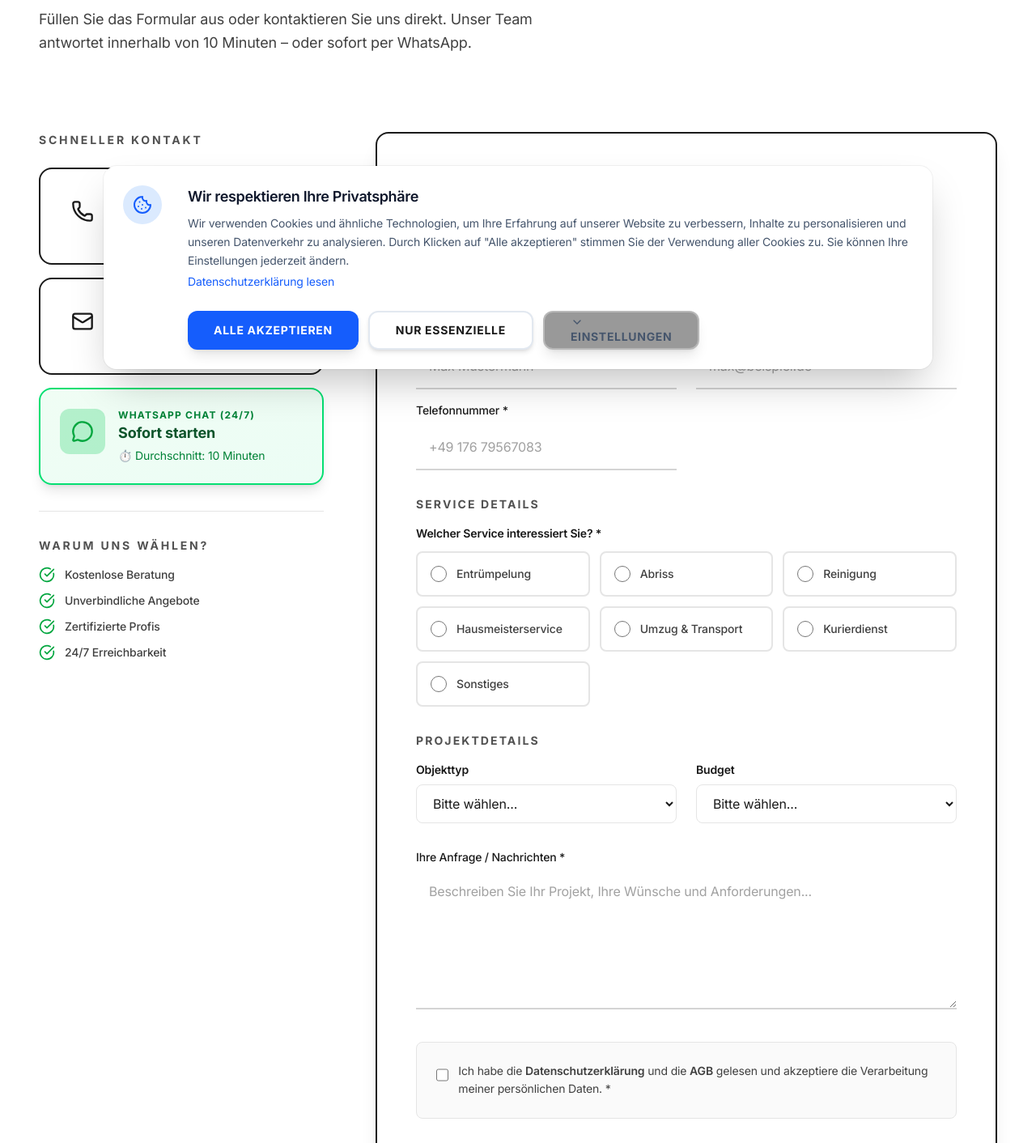
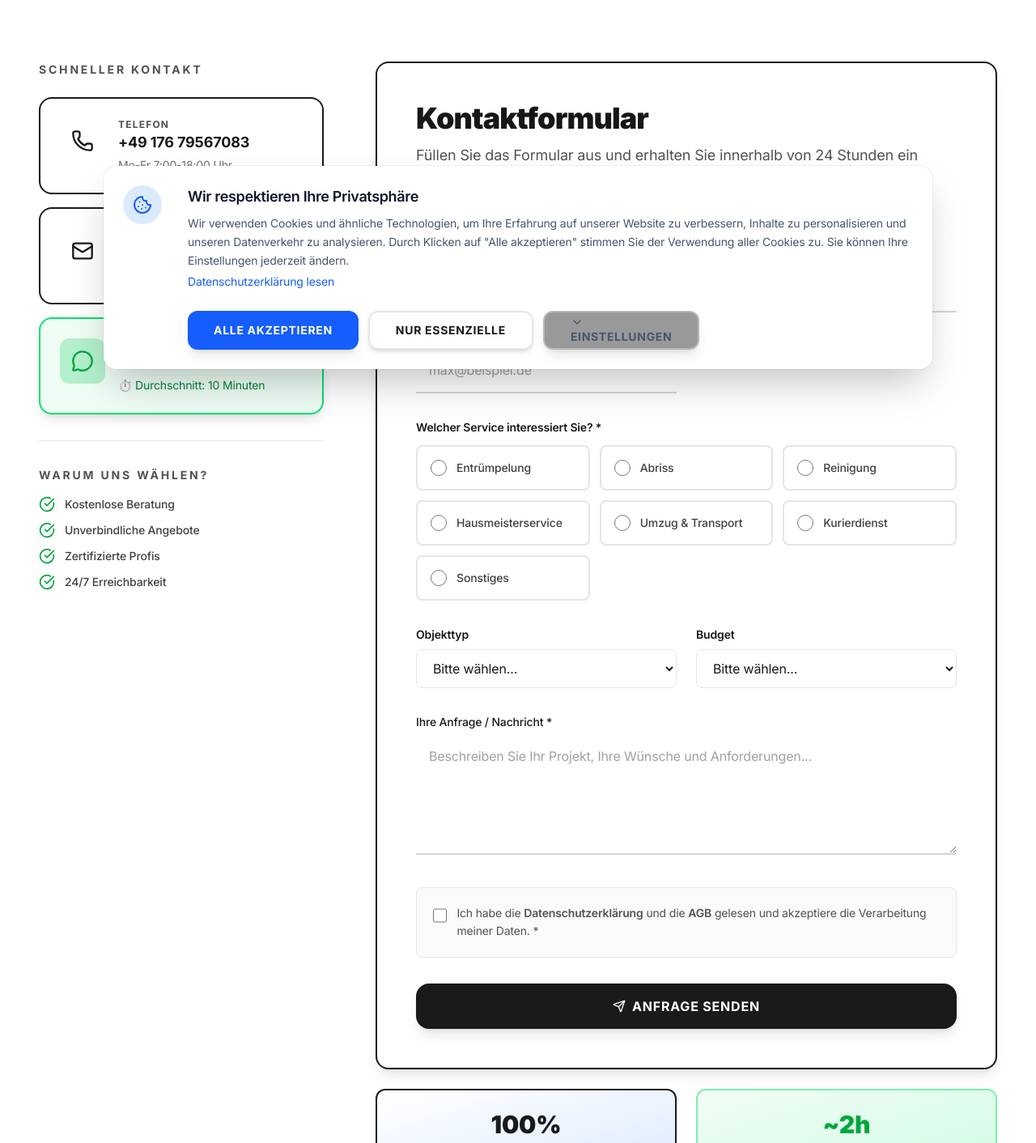
Before and after one commit to lucawil07/website_bcgroup, a Next.js app: page /kontakt in a window 1280 px wide. Shown: the part 320-1732 px from the top of the page at 81% size. Built offline with nearby package versions, Linux system fonts and the light colour scheme.

Commit message:
fixed contact

```diff
--- a/app/globals.css
+++ b/app/globals.css
@@ -175,6 +175,8 @@ body {
   position: relative;
   line-height: 1.6;
   letter-spacing: -0.01em;
+  min-height: 100vh;
+  min-height: 100dvh;
 }
 
 /* Optimize performance for animations */
--- a/app/kontakt/page.tsx
+++ b/app/kontakt/page.tsx
@@ -14,43 +14,93 @@ export const metadata: Metadata = {
 export default function ContactPage() {
   return (
     <>
-      {/* Hero Section */}
-      <Section background="white" padding="medium" className="relative pb-0">
+      {/* Hero Section - Compact on Mobile, Full on Desktop */}
+      <Section background="white" padding="small" className="relative pb-0 pt-4 md:pt-8 lg:pt-12">
         <Container>
           <div className="max-w-3xl">
-            <div className="mb-3">
+            <div className="mb-3 hidden md:block">
               <span className="inline-block text-accent font-bold text-xs uppercase tracking-[0.3em]">
                 Kontakt & Beratung
               </span>
             </div>
+            <h1 className="text-2xl md:text-5xl lg:text-6xl font-black text-neutral-900 mb-2 md:mb-4 leading-tight">
+              <span className="text-accent">Kontakt</span> aufnehmen
+            </h1>
+            <p className="text-sm md:text-lg text-neutral-600 leading-relaxed max-w-2xl">
+              <span className="md:hidden">Formular ausfüllen oder direkt anrufen.</span>
+              <span className="hidden md:inline">Füllen Sie das Formular aus oder kontaktieren Sie uns direkt. Unser Team antwortet innerhalb von 10 Minuten – oder sofort per WhatsApp.</span>
+            </p>
+          </div>
 
-            <h1 className="text-4xl md:text-5xl lg:text-6xl font-black text-neutral-900 mb-3 leading-tight">
-              <span className="text-accent">Kontakt</span>
-              <br />
-              aufnehmen
-            </h1>
-
-            <p className="text-base md:text-lg text-neutral-700 leading-relaxed max-w-2xl">
-              Füllen Sie das Formular aus oder kontaktieren Sie uns direkt. Unser Team antwortet
-              innerhalb von 10 Minuten – oder sofort per WhatsApp.
-            </p>
+          {/* Mobile Quick Contact - Compact Horizontal */}
+          <div className="flex gap-2 mt-4 lg:hidden">
+            <a
+              href="tel:+4917679567083"
+              className="flex-1 flex items-center justify-center gap-2 p-3 rounded-xl bg-secondary/10 border border-secondary/30 text-secondary font-semibold text-sm"
+            >
+              <Phone className="w-4 h-4" />
+              Anrufen
+            </a>
+            <a
+              href="https://wa.me/4917679567083?text=Hallo%2C%20ich%20interessiere%20mich%20f%C3%BCr%20Ihre%20Dienstleistungen"
+              target="_blank"
+              rel="noopener noreferrer"
+              className="flex-1 flex items-center justify-center gap-2 p-3 rounded-xl bg-green-500 text-white font-semibold text-sm"
+            >
+              <MessageCircle className="w-4 h-4" />
+              WhatsApp
+            </a>
           </div>
         </Container>
       </Section>
 
       {/* Main Contact Section */}
-      <Section background="white" padding="medium" className="relative" id="contact-form">
+      <Section background="white" padding="small" className="relative pt-4 md:pt-8 lg:pt-12" id="contact-form">
         <Container size="wide">
-          <div className="grid grid-cols-1 lg:grid-cols-3 gap-12 lg:gap-16">
-            {/* Left Sidebar - Contact Info & Quick Links */}
-            <div className="lg:col-span-1 space-y-8">
-              {/* Quick Contact Methods */}
+          <div className="grid grid-cols-1 lg:grid-cols-3 gap-6 lg:gap-16">
+            {/* Form First on Mobile */}
+            <div className="lg:col-span-2 order-1 lg:order-2">
+              {/* Card Container */}
+              <div className="bg-white border-2 border-secondary/20 rounded-xl md:rounded-2xl shadow-lg p-4 md:p-8 lg:p-12 lg:sticky lg:top-28">
+                <div className="mb-4 md:mb-8 hidden md:block">
+                  <h2 className="text-2xl md:text-3xl lg:text-4xl font-black text-neutral-900 mb-2 md:mb-3">
+                    Kontaktformular
+                  </h2>
+                  <p className="text-neutral-600 text-sm md:text-lg">
+                    Füllen Sie das Formular aus und erhalten Sie innerhalb von 24 Stunden ein personalisiertes Angebot.
+                  </p>
+                </div>
+
+                {/* Mobile: simpler form, Desktop: full form */}
+                <div className="lg:hidden">
+                  <ContactForm showPropertyType={false} showBudget={false} />
+                </div>
+                <div className="hidden lg:block">
+                  <ContactForm showPropertyType={true} showBudget={true} />
+                </div>
+              </div>
+
+              {/* Stats */}
+              <div className="mt-6 hidden md:grid grid-cols-2 gap-4 lg:gap-6">
+                <div className="bg-gradient-to-br from-secondary/20 to-blue-100 border-2 border-secondary/30 rounded-xl p-4 lg:p-6 text-center hover:shadow-lg transition-shadow">
+                  <div className="text-2xl lg:text-3xl font-black text-secondary mb-1 lg:mb-2">100%</div>
+                  <p className="text-xs lg:text-sm font-bold text-neutral-700">Kostenlose Erstberatung</p>
+                </div>
+                <div className="bg-gradient-to-br from-green-50 to-emerald-100 border-2 border-green-300 rounded-xl p-4 lg:p-6 text-center hover:shadow-lg transition-shadow">
+                  <div className="text-2xl lg:text-3xl font-black text-green-600 mb-1 lg:mb-2">~2h</div>
+                  <p className="text-xs lg:text-sm font-bold text-neutral-700">Durchschnittliche Antwortzeit</p>
+                </div>
+              </div>
+            </div>
+
+            {/* Sidebar - Hidden on mobile, shown on desktop */}
+            <div className="lg:col-span-1 order-2 lg:order-1 hidden lg:block space-y-8">
+              {/* Quick Contact Methods - Desktop only */}
               <div className="space-y-4">
                 <h3 className="text-sm font-bold uppercase tracking-[0.2em] text-neutral-600 mb-6">
                   Schneller Kontakt
                 </h3>
 
-                {/* Phone */}
                 <a
                   href="tel:+4917679567083"
                   className="group flex items-start gap-4 p-6 rounded-2xl hover:bg-blue-50 transition-all duration-300 border-2 border-secondary/30 hover:border-secondary/80 hover:shadow-lg"
@@ -59,17 +109,12 @@ export default function ContactPage() {
                     <Phone className="w-7 h-7 text-secondary" />
                   </div>
                   <div className="flex-1">
-                    <div className="text-xs font-bold uppercase tracking-[0.1em] text-neutral-600">
-                      Telefon
-                    </div>
-                    <div className="text-lg font-bold text-neutral-900 group-hover:text-secondary transition-colors">
-                      +49 176 79567083
-                    </div>
+                    <div className="text-xs font-bold uppercase tracking-[0.1em] text-neutral-600">Telefon</div>
+                    <div className="text-lg font-bold text-neutral-900 group-hover:text-secondary transition-colors">+49 176 79567083</div>
                     <div className="text-sm text-neutral-500 mt-1">Mo-Fr 7:00-18:00 Uhr</div>
                   </div>
                 </a>
 
-                {/* Email */}
                 <a
                   href="mailto:info@bcgroup.berlin"
                   className="group flex items-start gap-4 p-6 rounded-2xl hover:bg-blue-50 transition-all duration-300 border-2 border-secondary/30 hover:border-secondary/80 hover:shadow-lg"
@@ -78,17 +123,12 @@ export default function ContactPage() {
                     <Mail className="w-7 h-7 text-secondary" />
                   </div>
                   <div className="flex-1">
-                    <div className="text-xs font-bold uppercase tracking-[0.1em] text-neutral-600">
-                      E-Mail
-                    </div>
-                    <div className="text-lg font-bold text-neutral-900 group-hover:text-secondary transition-colors">
-                      info@bcgroup.berlin
-                    </div>
+                    <div className="text-xs font-bold uppercase tracking-[0.1em] text-neutral-600">E-Mail</div>
+                    <div className="text-lg font-bold text-neutral-900 group-hover:text-secondary transition-colors">info@bcgroup.berlin</div>
                     <div className="text-sm text-neutral-500 mt-1">Antwort in 24 Stunden</div>
                   </div>
                 </a>
 
-                {/* WhatsApp - Highlighted */}
                 <a
                   href="https://wa.me/4917679567083?text=Hallo%2C%20ich%20interessiere%20mich%20f%C3%BCr%20Ihre%20Dienstleistungen"
                   target="_blank"
@@ -99,24 +139,20 @@ export default function ContactPage() {
                     <MessageCircle className="w-7 h-7 text-green-600" />
                   </div>
                   <div className="flex-1">
-                    <div className="text-xs font-bold uppercase tracking-[0.1em] text-green-700">
-                      WhatsApp Chat (24/7)
-                    </div>
+                    <div className="text-xs font-bold uppercase tracking-[0.1em] text-green-700">WhatsApp Chat (24/7)</div>
                     <div className="text-lg font-bold text-green-900">Sofort starten</div>
                     <div className="text-sm text-green-700 mt-1">⏱️ Durchschnitt: 10 Minuten</div>
                   </div>
                 </a>
               </div>
 
-
               {/* Why Choose Us */}
               <div className="space-y-4 pt-8 border-t border-neutral-200">
                 <h3 className="text-sm font-bold uppercase tracking-[0.2em] text-neutral-600">
                   Warum uns wählen?
                 </h3>
-
                 <div className="space-y-3">
-                {[
+                  {[
                     'Kostenlose Beratung',
                     'Unverbindliche Angebote',
                     'Zertifizierte Profis',
@@ -127,40 +163,6 @@ export default function ContactPage() {
                       <span className="text-sm font-medium text-neutral-700">{item}</span>
                     </div>
                   ))}
-                </div>
-              </div>
-            </div>
-
-            {/* Right Content - Form */}
-            <div className="lg:col-span-2">
-              {/* Card Container */}
-              <div className="bg-white border-2 border-secondary/20 rounded-2xl shadow-xl p-8 md:p-12 sticky top-28">
-                <div className="mb-10">
-                  <h2 className="text-3xl md:text-4xl font-black text-neutral-900 mb-3">
-                    Kontaktformular
-                  </h2>
-                  <p className="text-neutral-600 text-lg">
-                    Füllen Sie das Formular aus und erhalten Sie innerhalb von 24 Stunden ein
-                    personalisiertes Angebot.
-                  </p>
-                </div>
-
-                <ContactForm showPropertyType={true} showBudget={true} />
-              </div>
-
-              {/* Additional Info */}
-              <div className="mt-8 grid grid-cols-2 gap-4 md:gap-6">
-                <div className="bg-gradient-to-br from-secondary/20 to-blue-100 border-2 border-secondary/30 rounded-xl p-6 text-center hover:shadow-lg transition-shadow">
-                  <div className="text-3xl font-black text-secondary mb-2">100%</div>
-                  <p className="text-sm font-bold text-neutral-700">
-                    Kostenlose Erstberatung
-                  </p>
-                </div>
-                <div className="bg-gradient-to-br from-green-50 to-emerald-100 border-2 border-green-300 rounded-xl p-6 text-center hover:shadow-lg transition-shadow">
-                  <div className="text-3xl font-black text-green-600 mb-2">~2h</div>
-                  <p className="text-sm font-bold text-neutral-700">
-                    Durchschnittliche Antwortzeit
-                  </p>
                 </div>
               </div>
             </div>
--- a/app/layout.tsx
+++ b/app/layout.tsx
@@ -101,16 +101,11 @@ export default function RootLayout({
         <link rel="preconnect" href="https://fonts.gstatic.com" crossOrigin="anonymous" />
       </head>
       <body className={`${inter.className} ${inter.variable} antialiased`}>
-        {/* Skip link for accessibility */}
-        <a href="#main-content" className="skip-link">
-          Zum Hauptinhalt springen
-        </a>
-
         <MobileMenuProvider>
           <StructuredData data={localBusinessSchema} />
-          <div className="min-h-screen overflow-x-hidden">
+          <div className="min-h-screen flex flex-col overflow-x-hidden bg-neutral-900">
             <Header />
-            <main id="main-content" className="relative overflow-x-hidden">
+            <main id="main-content" className="relative overflow-x-hidden flex-1 bg-white">
               {children}
             </main>
             <Footer />
--- a/components/forms/ContactForm.tsx
+++ b/components/forms/ContactForm.tsx
@@ -5,7 +5,7 @@ import { useForm } from 'react-hook-form'
 import { zodResolver } from '@hookform/resolvers/zod'
 import { z } from 'zod'
 import { Button, Input, Textarea } from '@/components/ui'
-import { Send, CheckCircle, AlertCircle, MessageCircle } from 'lucide-react'
+import { Send, CheckCircle, AlertCircle } from 'lucide-react'
 
 const contactSchema = z.object({
   name: z.string().min(2, 'Name muss mindestens 2 Zeichen lang sein'),
@@ -109,50 +109,57 @@ export default function ContactForm({
   }
 
   return (
-    <form onSubmit={handleSubmit(onSubmit)} className="space-y-8">
+    <form onSubmit={handleSubmit(onSubmit)} className="space-y-4 md:space-y-8">
       {/* Personal Information */}
-      <div className="space-y-4">
-        <h3 className="text-sm font-bold uppercase tracking-[0.15em] text-neutral-600">
+      <div className="space-y-3 md:space-y-4">
+        <h3 className="hidden md:block text-sm font-bold uppercase tracking-[0.15em] text-neutral-600">
           Kontaktinformationen
         </h3>
-        <div className="grid grid-cols-1 md:grid-cols-2 gap-6">
+        <div className="grid grid-cols-1 md:grid-cols-2 gap-3 md:gap-6">
           <Input
-            label="Vollständiger Name *"
+            label="Name *"
             {...register('name')}
             error={errors.name?.message}
             placeholder="Max Mustermann"
           />
           <Input
-            label="E-Mail-Adresse *"
+            label="Telefon *"
+            type="tel"
+            {...register('phone')}
+            error={errors.phone?.message}
+            placeholder="+49 176 12345678"
+          />
+        </div>
+        <div className="md:grid md:grid-cols-2 md:gap-6">
+          <Input
+            label="E-Mail *"
             type="email"
             {...register('email')}
             error={errors.email?.message}
             placeholder="max@beispiel.de"
           />
         </div>
-
-        <div className="grid grid-cols-1 md:grid-cols-2 gap-6">
-          <Input
-            label="Telefonnummer *"
-            type="tel"
-            {...register('phone')}
-            error={errors.phone?.message}
-            placeholder="+49 176 79567083"
-          />
-        </div>
       </div>
 
-      {/* Service Selection */}
-      <div className="space-y-4">
-        <h3 className="text-sm font-bold uppercase tracking-[0.15em] text-neutral-600">
-          Service Details
-        </h3>
-        <div className="space-y-4">
+      {/* Service Selection - Compact dropdown on mobile, grid on desktop */}
       <div>
-            <label className="block text-sm font-semibold text-neutral-900 mb-3">
+        <label className="block text-sm font-semibold text-neutral-900 mb-2 md:mb-3">
           Welcher Service interessiert Sie? *
         </label>
-            <div className="grid grid-cols-2 md:grid-cols-3 gap-3">
+        {/* Mobile: Dropdown */}
+        <select
+          {...register('service')}
+          className="md:hidden w-full px-3 py-2.5 bg-white border border-neutral-200 rounded-lg focus:outline-none focus:ring-2 focus:ring-secondary focus:border-transparent text-sm"
+        >
+          <option value="">Service wählen...</option>
+          {services.map((svc) => (
+            <option key={svc.value} value={svc.value}>
+              {svc.label}
+            </option>
+          ))}
+        </select>
+        {/* Desktop: Grid */}
+        <div className="hidden md:grid grid-cols-2 lg:grid-cols-3 gap-3">
           {services.map((svc) => (
             <label
               key={svc.value}
@@ -168,9 +175,7 @@ export default function ContactForm({
                 {...register('service')}
                 className="w-5 h-5 accent-secondary"
               />
-                  <span className="text-sm font-medium text-neutral-700">
-                    {svc.label}
-                  </span>
+              <span className="text-sm font-medium text-neutral-700">{svc.label}</span>
             </label>
           ))}
         </div>
@@ -181,24 +186,18 @@ export default function ContactForm({
           </p>
         )}
       </div>
-        </div>
-      </div>
 
       {/* Property & Budget Information */}
       {(showPropertyType || showBudget) && (
-        <div className="space-y-4">
-          <h3 className="text-sm font-bold uppercase tracking-[0.15em] text-neutral-600">
-            Projektdetails
-          </h3>
-          <div className="grid grid-cols-1 md:grid-cols-2 gap-6">
+        <div className="grid grid-cols-1 md:grid-cols-2 gap-3 md:gap-6">
           {showPropertyType && (
             <div>
-                <label className="block text-sm font-semibold text-neutral-900 mb-2">
+              <label className="block text-sm font-semibold text-neutral-900 mb-1.5 md:mb-2">
                 Objekttyp
               </label>
               <select
                 {...register('propertyType')}
-                  className="w-full px-4 py-3 bg-white border border-neutral-200 rounded-lg focus:outline-none focus:ring-2 focus:ring-secondary focus:border-transparent transition-all"
+                className="w-full px-3 md:px-4 py-2.5 md:py-3 bg-white border border-neutral-200 rounded-lg focus:outline-none focus:ring-2 focus:ring-secondary focus:border-transparent text-sm md:text-base"
               >
                 <option value="">Bitte wählen...</option>
                 {propertyTypes.map((type) => (
@@ -209,15 +208,14 @@ export default function ContactForm({
               </select>
             </div>
           )}
-
           {showBudget && (
             <div>
-                <label className="block text-sm font-semibold text-neutral-900 mb-2">
+              <label className="block text-sm font-semibold text-neutral-900 mb-1.5 md:mb-2">
                 Budget
               </label>
               <select
                 {...register('budget')}
-                  className="w-full px-4 py-3 bg-white border border-neutral-200 rounded-lg focus:outline-none focus:ring-2 focus:ring-secondary focus:border-transparent transition-all"
+                className="w-full px-3 md:px-4 py-2.5 md:py-3 bg-white border border-neutral-200 rounded-lg focus:outline-none focus:ring-2 focus:ring-secondary focus:border-transparent text-sm md:text-base"
               >
                 <option value="">Bitte wählen...</option>
                 {budgetRanges.map((range) => (
@@ -229,100 +227,91 @@ export default function ContactForm({
             </div>
           )}
         </div>
-        </div>
       )}
 
       {/* Message */}
-      <div className="space-y-4">
+      <div>
+        {/* Mobile: shorter textarea */}
+        <div className="md:hidden">
           <Textarea
-          label="Ihre Anfrage / Nachrichten *"
+            label="Ihre Nachricht *"
+            {...register('message')}
+            error={errors.message?.message}
+            placeholder="Beschreiben Sie kurz Ihr Anliegen..."
+            rows={3}
+          />
+        </div>
+        {/* Desktop: larger textarea */}
+        <div className="hidden md:block">
+          <Textarea
+            label="Ihre Anfrage / Nachricht *"
             {...register('message')}
             error={errors.message?.message}
             placeholder="Beschreiben Sie Ihr Projekt, Ihre Wünsche und Anforderungen..."
-          rows={6}
+            rows={5}
           />
+        </div>
       </div>
 
       {/* Privacy & Consent */}
-      <div className="space-y-4 bg-neutral-50 p-6 rounded-lg border border-neutral-200">
-        <div className="flex items-start gap-3">
+      <div className="bg-neutral-50 p-3 md:p-5 rounded-lg border border-neutral-200">
+        <div className="flex items-start gap-2 md:gap-3">
           <input
             type="checkbox"
             {...register('privacyAccepted')}
             id="privacy"
-            className="mt-1.5 w-5 h-5 text-secondary border-neutral-300 rounded focus:ring-secondary cursor-pointer"
+            className="mt-0.5 md:mt-1 w-4 h-4 md:w-5 md:h-5 text-secondary border-neutral-300 rounded focus:ring-secondary cursor-pointer"
           />
-          <label htmlFor="privacy" className="text-sm text-neutral-700 leading-relaxed cursor-pointer">
+          <label htmlFor="privacy" className="text-xs md:text-sm text-neutral-600 leading-tight md:leading-relaxed cursor-pointer">
             Ich habe die{' '}
-            <a
-              href="/datenschutz"
-              className="text-secondary hover:underline font-semibold"
-            >
-              Datenschutzerklärung
-            </a>{' '}
-            und die{' '}
-            <a
-              href="/agb"
-              className="text-secondary hover:underline font-semibold"
-            >
-              AGB
-            </a>{' '}
-            gelesen und akzeptiere die Verarbeitung meiner persönlichen Daten. *
+            <a href="/datenschutz" className="text-secondary hover:underline font-semibold">Datenschutzerklärung</a>
+            {' '}und die{' '}
+            <a href="/agb" className="text-secondary hover:underline font-semibold">AGB</a>
+            {' '}gelesen und akzeptiere die Verarbeitung meiner Daten. *
           </label>
         </div>
         {errors.privacyAccepted && (
-          <p className="text-sm text-red-500 flex items-center gap-1">
-            <AlertCircle className="w-4 h-4" />
+          <p className="mt-1 md:mt-2 text-xs md:text-sm text-red-500 flex items-center gap-1">
+            <AlertCircle className="w-3 h-3 md:w-4 md:h-4" />
             {errors.privacyAccepted.message}
           </p>
         )}
       </div>
 
-      {/* Status Messages */}
+      {/* Status Messages - Compact */}
       {submitStatus === 'success' && (
-        <div className="bg-green-50 border border-green-200 text-green-900 px-6 py-5 rounded-lg flex items-start gap-3 animate-slide-in-up">
-          <CheckCircle className="w-5 h-5 flex-shrink-0 mt-0.5" />
+        <div className="bg-green-50 border border-green-200 text-green-900 px-4 py-3 rounded-lg flex items-start gap-2 animate-slide-in-up">
+          <CheckCircle className="w-4 h-4 flex-shrink-0 mt-0.5" />
           <div>
-            <p className="font-bold">Vielen Dank für Ihre Anfrage!</p>
-            <p className="text-sm mt-1">
-              Wir haben Ihre Nachricht erhalten und werden uns schnellstmöglich mit Ihnen in
-              Verbindung setzen.
-            </p>
+            <p className="font-bold text-sm">Anfrage gesendet!</p>
+            <p className="text-xs mt-0.5">Wir melden uns schnellstmöglich.</p>
           </div>
         </div>
       )}
 
       {submitStatus === 'error' && (
-        <div className="bg-red-50 border border-red-200 text-red-900 px-6 py-5 rounded-lg flex items-start gap-3 animate-slide-in-up">
-          <AlertCircle className="w-5 h-5 flex-shrink-0 mt-0.5" />
+        <div className="bg-red-50 border border-red-200 text-red-900 px-4 py-3 rounded-lg flex items-start gap-2 animate-slide-in-up">
+          <AlertCircle className="w-4 h-4 flex-shrink-0 mt-0.5" />
           <div>
-            <p className="font-bold">Es ist ein Fehler aufgetreten</p>
-            <p className="text-sm mt-1">
-              Bitte versuchen Sie es später erneut oder kontaktieren Sie uns direkt.
-            </p>
+            <p className="font-bold text-sm">Fehler aufgetreten</p>
+            <p className="text-xs mt-0.5">Bitte erneut versuchen oder direkt anrufen.</p>
           </div>
         </div>
       )}
 
-      {/* Submit Button */}
-      <div className="flex flex-col sm:flex-row gap-4">
+      {/* Submit Button - Full width on mobile */}
       <Button
         type="submit"
         variant="primary"
         size="lg"
         isLoading={isSubmitting}
         disabled={isSubmitting}
-          className="flex-1 sm:flex-initial"
-          icon={<Send className="w-5 h-5" />}
+        className="w-full"
+        icon={<Send className="w-4 h-4" />}
         iconPosition="left"
       >
-          {isSubmitting ? 'Wird gesendet...' : 'Anfrage senden'}
+        {isSubmitting ? 'Senden...' : 'Anfrage senden'}
       </Button>
-        <div className="flex items-center justify-center text-sm text-neutral-600">
-          <MessageCircle className="w-4 h-4 mr-2" />
-          <span>Oder chatten Sie mit uns auf WhatsApp</span>
-        </div>
-      </div>
     </form>
   )
 }
```
Lines whose indentation alone changed are shown as unchanged.
